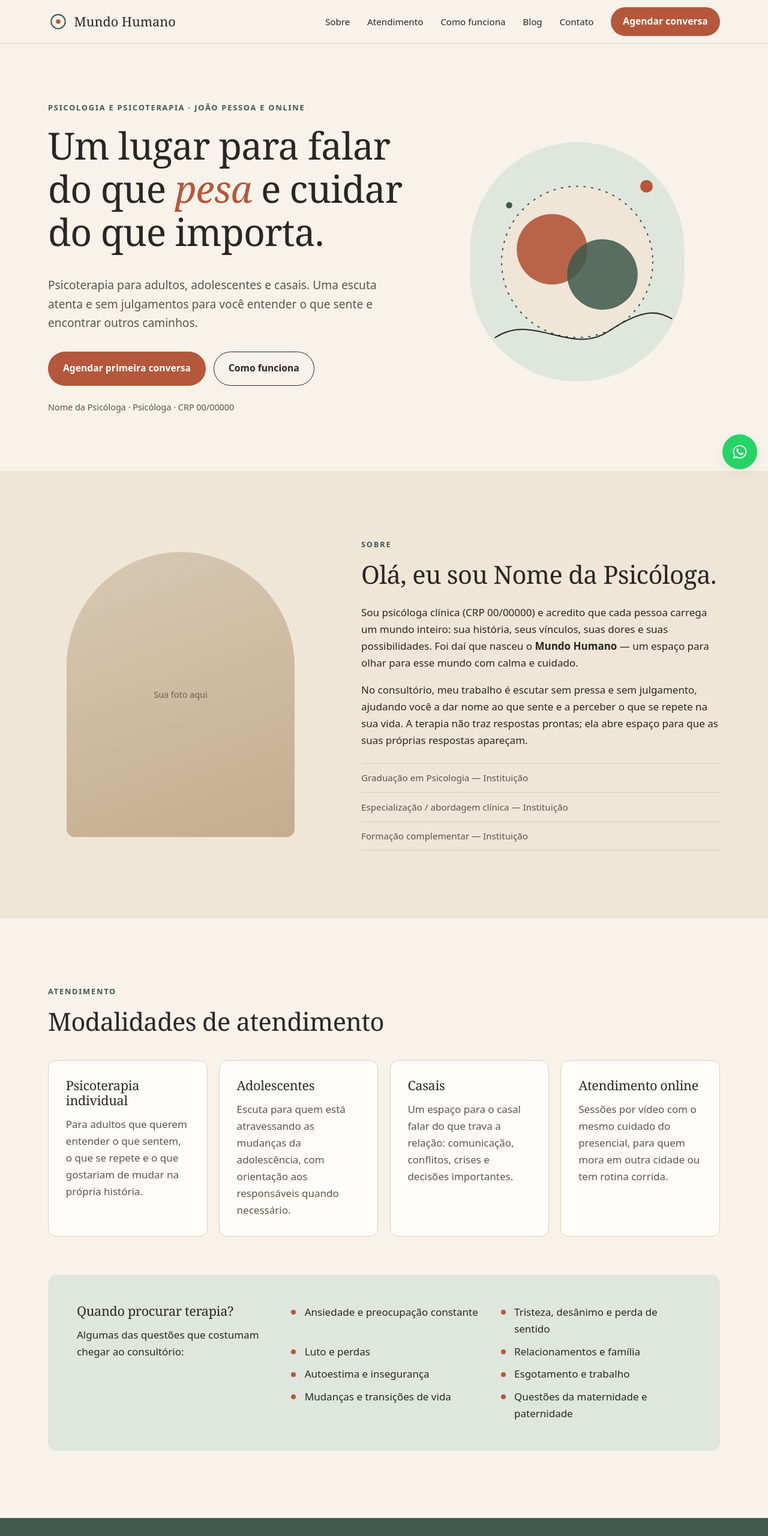
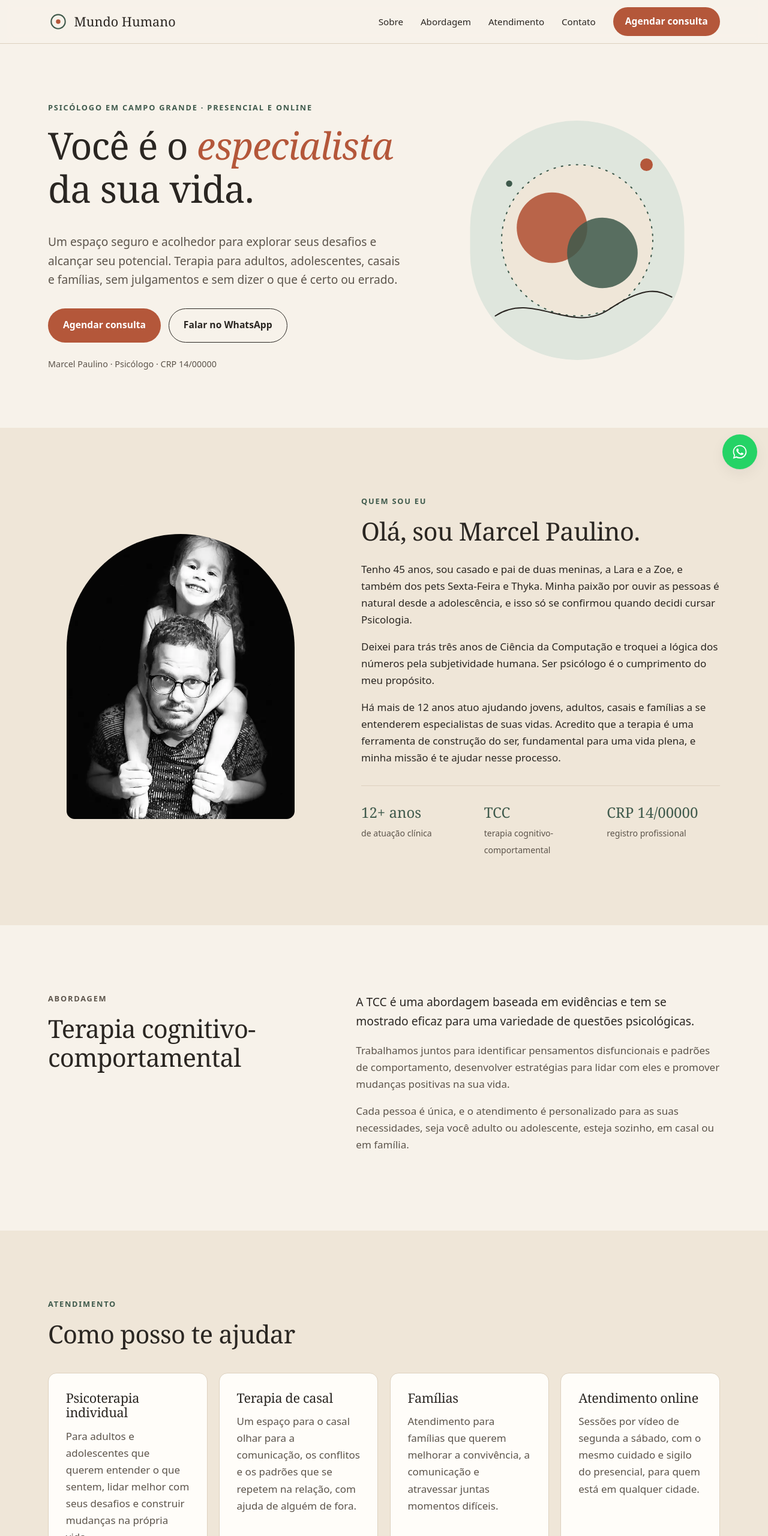
Before and after one commit to namesh21/Mundo-Humano, an Astro site: page / in a window 1280 px wide. Shown: the top 2560 px of the page at 60% size. Built offline with nearby package versions, Linux system fonts and the light colour scheme; Astro itself is replaced by a stand-in of ours.

Commit message:
Migra conteúdo do mundohumano.com.br (Marcel Paulino, Campo Grande/MS)
Co-Authored-By: Claude Opus 5.5 <noreply@anthropic.com>
Claude-Session: https://claude.ai/code/session_01UsyGh2GTp1CSCXNGEjqiB2

```diff
--- a/src/components/Header.astro
+++ b/src/components/Header.astro
@@ -1,11 +1,13 @@
 ---
-import { SITE, whatsappLink } from '../config';
+import { SITE } from '../config';
+import { getCollection } from 'astro:content';
 
+const temPosts = (await getCollection('blog', ({ data }) => !data.rascunho)).length > 0;
 const links = [
   { href: '/#sobre', label: 'Sobre' },
+  { href: '/#abordagem', label: 'Abordagem' },
   { href: '/#atendimento', label: 'Atendimento' },
-  { href: '/#como-funciona', label: 'Como funciona' },
-  { href: '/blog/', label: 'Blog' },
+  ...(temPosts ? [{ href: '/blog/', label: 'Blog' }] : []),
   { href: '/#contato', label: 'Contato' },
 ];
 ---
@@ -22,7 +24,7 @@ const links = [
     <nav aria-label="Principal">
       <ul class="nav-desktop">
         {links.map((l) => <li><a href={l.href}>{l.label}</a></li>)}
-        <li><a class="btn btn--primary" href={whatsappLink()} target="_blank" rel="noopener">Agendar conversa</a></li>
+        <li><a class="btn btn--primary" href={SITE.agenda} target="_blank" rel="noopener">Agendar consulta</a></li>
       </ul>
       <details class="menu">
         <summary aria-label="Abrir menu">
@@ -31,7 +33,7 @@ const links = [
         <ul>
           {links.map((l) => <li><a href={l.href}>{l.label}</a></li>)}
           <li class="menu__cta">
-            <a class="btn btn--primary" href={whatsappLink()} target="_blank" rel="noopener">Agendar conversa</a>
+            <a class="btn btn--primary" href={SITE.agenda} target="_blank" rel="noopener">Agendar consulta</a>
           </li>
         </ul>
       </details>
--- a/src/config.ts
+++ b/src/config.ts
@@ -1,22 +1,28 @@
 // Dados centrais do site. Edite aqui e tudo se atualiza (cabeçalho, rodapé, contato, SEO).
 export const SITE = {
   marca: 'Mundo Humano',
-  slogan: 'Psicologia e psicoterapia',
+  slogan: 'Psicólogo em Campo Grande',
   descricao:
-    'Psicoterapia para adultos, adolescentes e casais, presencial e online. Um espaço de escuta cuidadosa para falar do que pesa e entender o que se repete.',
-  profissional: 'Nome da Psicóloga',
-  crp: 'CRP 00/00000',
-  cidade: 'João Pessoa',
-  uf: 'PB',
-  endereco: 'Rua Exemplo, 123 – Sala 45, Bairro',
-  email: 'contato@mundohumano.com.br',
+    'Marcel Paulino, psicólogo em Campo Grande/MS. Terapia cognitivo-comportamental para adultos, adolescentes e casais, presencial no Jardim Bela Vista e online.',
+  profissional: 'Marcel Paulino',
+  // TODO: preencher com o número do CRP (obrigatório pelo Código de Ética do CFP)
+  crp: 'CRP 14/00000',
+  cidade: 'Campo Grande',
+  uf: 'MS',
+  endereco: 'Rua Patagônia, 443B – Sala 3',
+  bairro: 'Jardim Bela Vista',
+  mapa: 'https://maps.app.goo.gl/ABQ4mcwYxtmeH3Lw6',
   // Somente números, com DDI e DDD
-  whatsapp: '5583900000000',
-  instagram: 'https://instagram.com/mundohumano',
-  horario: 'Segunda a sexta, das 8h às 20h',
+  whatsapp: '5567981671304',
+  agenda: 'https://client.tuaagenda.com/c/MarcelPsicologo',
+  horarios: {
+    presencial: 'Terça, quinta, sexta e sábado',
+    online: 'Segunda a sábado',
+    domingo: 'Domingo: consultar disponibilidade',
+  },
 };
 
-export const whatsappLink = (msg = 'Olá! Gostaria de saber mais sobre o atendimento.') =>
+export const whatsappLink = (msg = 'Olá, Marcel! Gostaria de saber mais sobre o atendimento.') =>
   `https://wa.me/${SITE.whatsapp}?text=${encodeURIComponent(msg)}`;
 
 export const telefoneFormatado = () => {
--- a/src/layouts/Base.astro
+++ b/src/layouts/Base.astro
@@ -12,7 +12,9 @@ interface Props {
 }
 
 const { title, description = SITE.descricao, type = 'website' } = Astro.props;
-const fullTitle = title ? `${title} | ${SITE.marca}` : `${SITE.marca} — ${SITE.slogan} em ${SITE.cidade}`;
+const fullTitle = title
+  ? `${title} | ${SITE.marca}`
+  : `${SITE.profissional}, psicólogo em ${SITE.cidade}/${SITE.uf} | ${SITE.marca}`;
 const canonical = new URL(Astro.url.pathname, Astro.site);
 
 const schema = {
@@ -21,11 +23,10 @@ const schema = {
   name: SITE.marca,
   description: SITE.descricao,
   url: Astro.site?.href,
-  email: SITE.email,
   telephone: `+${SITE.whatsapp}`,
   address: {
     '@type': 'PostalAddress',
-    streetAddress: SITE.endereco,
+    streetAddress: `${SITE.endereco}, ${SITE.bairro}`,
     addressLocality: SITE.cidade,
     addressRegion: SITE.uf,
     addressCountry: 'BR',
@@ -33,10 +34,11 @@ const schema = {
   employee: {
     '@type': 'Person',
     name: SITE.profissional,
-    jobTitle: 'Psicóloga',
+    jobTitle: 'Psicólogo',
     identifier: SITE.crp,
   },
-  sameAs: [SITE.instagram],
+  areaServed: SITE.cidade,
+  hasMap: SITE.mapa,
 };
 ---
 <!doctype html>
--- a/src/pages/blog/index.astro
+++ b/src/pages/blog/index.astro
@@ -13,6 +13,7 @@ const posts = (await getCollection('blog', ({ data }) => !data.rascunho)).sort(
       <h1>Textos para pensar com calma</h1>
       <p class="lead">Reflexões sobre saúde emocional, vínculos e o que acontece dentro de uma terapia.</p>
 
+      {posts.length === 0 && <p>Em breve, novos textos por aqui.</p>}
       <ul class="lista">
         {posts.map((post) => (
           <li>
--- a/src/pages/index.astro
+++ b/src/pages/index.astro
@@ -1,7 +1,9 @@
 ---
 import Base from '../layouts/Base.astro';
+import { Image } from 'astro:assets';
 import { SITE, whatsappLink, telefoneFormatado } from '../config';
 import { getCollection } from 'astro:content';
+import foto from '../assets/marcel-paulino.webp';
 
 const posts = (await getCollection('blog', ({ data }) => !data.rascunho))
   .sort((a, b) => b.data.data.valueOf() - a.data.data.valueOf())
@@ -10,43 +12,46 @@ const posts = (await getCollection('blog', ({ data }) => !data.rascunho))
 const atendimentos = [
   {
     titulo: 'Psicoterapia individual',
-    texto: 'Para adultos que querem entender o que sentem, o que se repete e o que gostariam de mudar na própria história.',
+    texto: 'Para adultos e adolescentes que querem entender o que sentem, lidar melhor com seus desafios e construir mudanças na própria vida.',
   },
   {
-    titulo: 'Adolescentes',
-    texto: 'Escuta para quem está atravessando as mudanças da adolescência, com orientação aos responsáveis quando necessário.',
+    titulo: 'Terapia de casal',
+    texto: 'Um espaço para o casal olhar para a comunicação, os conflitos e os padrões que se repetem na relação, com ajuda de alguém de fora.',
   },
   {
-    titulo: 'Casais',
-    texto: 'Um espaço para o casal falar do que trava a relação: comunicação, conflitos, crises e decisões importantes.',
+    titulo: 'Famílias',
+    texto: 'Atendimento para famílias que querem melhorar a convivência, a comunicação e atravessar juntas momentos difíceis.',
   },
   {
     titulo: 'Atendimento online',
-    texto: 'Sessões por vídeo com o mesmo cuidado do presencial, para quem mora em outra cidade ou tem rotina corrida.',
+    texto: 'Sessões por vídeo de segunda a sábado, com o mesmo cuidado e sigilo do presencial, para quem está em qualquer cidade.',
   },
 ];
 
 const temas = [
-  'Ansiedade e preocupação constante',
-  'Tristeza, desânimo e perda de sentido',
-  'Luto e perdas',
-  'Relacionamentos e família',
-  'Autoestima e insegurança',
-  'Esgotamento e trabalho',
-  'Mudanças e transições de vida',
-  'Questões da maternidade e paternidade',
+  'Ansiedade e transtornos de ansiedade',
+  'Depressão e transtornos do humor',
+  'Estresse e gerenciamento de estresse',
+  'Fobias e medos',
+  'Relacionamentos e comunicação',
+  'Autoestima e autoaceitação',
+  'Hábitos e vícios',
 ];
 
 const passos = [
-  { n: '01', titulo: 'Primeiro contato', texto: 'Você manda uma mensagem pelo WhatsApp ou e-mail. Respondo pessoalmente para tirar dúvidas e combinar um horário.' },
-  { n: '02', titulo: 'Sessão inicial', texto: 'Uma conversa para entender o que te traz, explicar como trabalho e ver se faz sentido seguirmos juntos.' },
-  { n: '03', titulo: 'Acompanhamento', texto: 'Sessões semanais de cerca de 50 minutos, presenciais ou online, no ritmo que o processo pede.' },
+  { n: '01', titulo: 'Escolha um horário', texto: 'Pela agenda online você vê os horários disponíveis, os valores e já agenda a sua sessão. Se preferir, chame no WhatsApp.' },
+  { n: '02', titulo: 'Primeira sessão', texto: 'Uma conversa para entender o que te traz, explicar como a terapia funciona e definirmos juntos os objetivos do processo.' },
+  { n: '03', titulo: 'Acompanhamento', texto: 'Sessões presenciais em Campo Grande ou online, no ritmo que o processo pede, com revisão constante dos objetivos.' },
 ];
 
 const faq = [
   {
+    p: 'Como faço para agendar?',
+    r: 'Pela agenda online você vê os horários livres, os valores e agenda direto, sem precisar esperar resposta. Se tiver dúvidas antes, é só chamar no WhatsApp.',
+  },
+  {
     p: 'Preciso estar em crise para começar a terapia?',
-    r: 'Não. Muita gente procura terapia para se conhecer melhor, atravessar uma fase de mudança ou entender padrões que se repetem. Não é preciso ter um motivo "grande o suficiente".',
+    r: 'Não. Muita gente procura terapia para se conhecer melhor, atravessar uma fase de mudança ou entender padrões que se repetem. Você é o especialista da sua vida, e a terapia é uma ferramenta para construir esse caminho.',
   },
   {
     p: 'A terapia online funciona?',
@@ -54,15 +59,11 @@ const faq = [
   },
   {
     p: 'O que eu falar fica entre nós?',
-    r: 'Sim. O sigilo é um dever ético da psicologia, previsto no Código de Ética Profissional. As exceções são raras e previstas em lei, e são sempre conversadas com você.',
+    r: 'Sim. O sigilo é um dever ético do psicólogo, previsto no Código de Ética Profissional. As exceções são raras, previstas em lei, e sempre conversadas com você.',
   },
   {
     p: 'Quanto tempo dura o tratamento?',
-    r: 'Depende de cada pessoa e do que a trouxe. Não existe um número fixo de sessões; vamos avaliando juntos como o processo está caminhando.',
-  },
-  {
-    p: 'Vocês atendem por plano de saúde?',
-    r: 'O atendimento é particular. Emito recibo para que você possa solicitar reembolso ao seu plano, conforme as regras do seu contrato.',
+    r: 'A terapia cognitivo-comportamental costuma trabalhar com objetivos definidos em conjunto, mas a duração varia de pessoa para pessoa. Vamos avaliando juntos como o processo está caminhando.',
   },
 ];
 ---
@@ -71,19 +72,18 @@ const faq = [
   <section class="hero">
     <div class="wrap hero__grid">
       <div>
-        <p class="eyebrow">{SITE.slogan} · {SITE.cidade} e online</p>
-        <h1>Um lugar para falar do que <em>pesa</em> e cuidar do que importa.</h1>
+        <p class="eyebrow">{SITE.slogan} · presencial e online</p>
+        <h1>Você é o <em>especialista</em> da sua vida.</h1>
         <p class="lead">
-          Psicoterapia para adultos, adolescentes e casais. Uma escuta atenta e sem julgamentos
-          para você entender o que sente e encontrar outros caminhos.
+          Um espaço seguro e acolhedor para explorar seus desafios e alcançar seu potencial.
+          Terapia para adultos, adolescentes, casais e famílias, sem julgamentos e sem dizer o
+          que é certo ou errado.
         </p>
         <div class="hero__ctas">
-          <a class="btn btn--primary" href={whatsappLink('Olá! Gostaria de agendar uma primeira conversa.')} target="_blank" rel="noopener">
-            Agendar primeira conversa
-          </a>
-          <a class="btn btn--ghost" href="#como-funciona">Como funciona</a>
+          <a class="btn btn--primary" href={SITE.agenda} target="_blank" rel="noopener">Agendar consulta</a>
+          <a class="btn btn--ghost" href={whatsappLink()} target="_blank" rel="noopener">Falar no WhatsApp</a>
         </div>
-        <p class="hero__meta">{SITE.profissional} · Psicóloga · {SITE.crp}</p>
+        <p class="hero__meta">{SITE.profissional} · Psicólogo · {SITE.crp}</p>
       </div>
 
       <div class="hero__art" aria-hidden="true">
@@ -104,36 +104,68 @@ const faq = [
   <!-- SOBRE -->
   <section id="sobre" class="section section--alt">
     <div class="wrap sobre">
-      <div class="sobre__foto" role="img" aria-label="Espaço para a foto da psicóloga">
-        <span>Sua foto aqui</span>
-      </div>
+      <Image
+        src={foto}
+        alt="Marcel Paulino, psicólogo em Campo Grande"
+        class="sobre__foto"
+        widths={[380, 640]}
+        sizes="(min-width: 900px) 380px, 90vw"
+      />
       <div>
-        <p class="eyebrow">Sobre</p>
-        <h2>Olá, eu sou {SITE.profissional}.</h2>
+        <p class="eyebrow">Quem sou eu</p>
+        <h2>Olá, sou {SITE.profissional}.</h2>
         <p>
-          Sou psicóloga clínica ({SITE.crp}) e acredito que cada pessoa carrega um mundo inteiro:
-          sua história, seus vínculos, suas dores e suas possibilidades. Foi daí que nasceu o{' '}
-          <strong>{SITE.marca}</strong> — um espaço para olhar para esse mundo com calma e cuidado.
+          Tenho 45 anos, sou casado e pai de duas meninas, a Lara e a Zoe, e também dos pets
+          Sexta-Feira e Thyka. Minha paixão por ouvir as pessoas é natural desde a adolescência,
+          e isso só se confirmou quando decidi cursar Psicologia.
         </p>
         <p>
-          No consultório, meu trabalho é escutar sem pressa e sem julgamento, ajudando você a dar
-          nome ao que sente e a perceber o que se repete na sua vida. A terapia não traz respostas
-          prontas; ela abre espaço para que as suas próprias respostas apareçam.
+          Deixei para trás três anos de Ciência da Computação e troquei a lógica dos números pela
+          subjetividade humana. Ser psicólogo é o cumprimento do meu propósito.
         </p>
-        <ul class="formacao">
-          <li>Graduação em Psicologia — Instituição</li>
-          <li>Especialização / abordagem clínica — Instituição</li>
-          <li>Formação complementar — Instituição</li>
+        <p>
+          Há mais de 12 anos atuo ajudando jovens, adultos, casais e famílias a se entenderem
+          especialistas de suas vidas. Acredito que a terapia é uma ferramenta de construção do
+          ser, fundamental para uma vida plena, e minha missão é te ajudar nesse processo.
+        </p>
+        <ul class="destaques">
+          <li><strong>12+ anos</strong><span>de atuação clínica</span></li>
+          <li><strong>TCC</strong><span>terapia cognitivo-comportamental</span></li>
+          <li><strong>{SITE.crp}</strong><span>registro profissional</span></li>
         </ul>
       </div>
     </div>
   </section>
 
+  <!-- ABORDAGEM -->
+  <section id="abordagem" class="section">
+    <div class="wrap abordagem">
+      <div>
+        <p class="eyebrow">Abordagem</p>
+        <h2>Terapia cognitivo-comportamental</h2>
+      </div>
+      <div>
+        <p class="lead">
+          A TCC é uma abordagem baseada em evidências e tem se mostrado eficaz para uma variedade
+          de questões psicológicas.
+        </p>
+        <p>
+          Trabalhamos juntos para identificar pensamentos disfuncionais e padrões de comportamento,
+          desenvolver estratégias para lidar com eles e promover mudanças positivas na sua vida.
+        </p>
+        <p>
+          Cada pessoa é única, e o atendimento é personalizado para as suas necessidades, seja
+          você adulto ou adolescente, esteja sozinho, em casal ou em família.
+        </p>
+      </div>
+    </div>
+  </section>
+
   <!-- ATENDIMENTO -->
-  <section id="atendimento" class="section">
+  <section id="atendimento" class="section section--alt">
     <div class="wrap">
       <p class="eyebrow">Atendimento</p>
-      <h2 class="title-max">Modalidades de atendimento</h2>
+      <h2 class="title-max">Como posso te ajudar</h2>
       <div class="cards">
         {atendimentos.map((a) => (
           <article class="card">
@@ -145,12 +177,20 @@ const faq = [
 
       <div class="temas">
         <div>
-          <h3>Quando procurar terapia?</h3>
-          <p>Algumas das questões que costumam chegar ao consultório:</p>
+          <h3>Desafios que trabalho no consultório</h3>
+          <p>Meu atendimento abrange uma ampla gama de questões emocionais e comportamentais, entre elas:</p>
         </div>
         <ul>
           {temas.map((t) => <li>{t}</li>)}
         </ul>
+      </div>
+
+      <div class="inclusivo">
+        <h3>Atendimento inclusivo, sem distinção</h3>
+        <p>
+          Acredito na importância de um atendimento inclusivo e respeitoso. Atendo todas as pessoas,
+          independentemente de identidade de gênero, orientação sexual, idade ou história de vida.
+        </p>
       </div>
     </div>
   </section>
@@ -159,7 +199,7 @@ const faq = [
   <section id="como-funciona" class="section section--green">
     <div class="wrap">
       <p class="eyebrow">Como funciona</p>
-      <h2 class="title-max">Começar é mais simples do que parece.</h2>
+      <h2 class="title-max">Dar o primeiro passo é mais simples do que parece.</h2>
       <ol class="passos">
         {passos.map((s) => (
           <li>
@@ -169,6 +209,7 @@ const faq = [
           </li>
         ))}
       </ol>
+      <a class="btn btn--light" href={SITE.agenda} target="_blank" rel="noopener">Ver horários e valores</a>
     </div>
   </section>
 
@@ -221,20 +262,31 @@ const faq = [
     <div class="wrap contato">
       <div>
         <p class="eyebrow">Contato</p>
-        <h2>Vamos conversar?</h2>
+        <h2>Seja qual for a sua jornada, estou aqui para apoiar.</h2>
         <p class="lead">
-          Mande uma mensagem para tirar dúvidas ou agendar sua primeira sessão. Respondo
-          pessoalmente, normalmente no mesmo dia.
+          Agende sua consulta e dê o primeiro passo em direção a uma vida mais plena e equilibrada.
         </p>
-        <a class="btn btn--primary" href={whatsappLink('Olá! Gostaria de agendar uma primeira conversa.')} target="_blank" rel="noopener">
-          Chamar no WhatsApp
-        </a>
+        <div class="hero__ctas">
+          <a class="btn btn--primary" href={SITE.agenda} target="_blank" rel="noopener">Agendar consulta</a>
+          <a class="btn btn--ghost" href={whatsappLink()} target="_blank" rel="noopener">WhatsApp</a>
+        </div>
       </div>
       <dl class="contato__info">
-        <div><dt>WhatsApp</dt><dd><a href={whatsappLink()} target="_blank" rel="noopener">{telefoneFormatado()}</a></dd></div>
-        <div><dt>E-mail</dt><dd><a href={`mailto:${SITE.email}`}>{SITE.email}</a></dd></div>
-        <div><dt>Consultório</dt><dd>{SITE.endereco}<br />{SITE.cidade}/{SITE.uf}</dd></div>
-        <div><dt>Horários</dt><dd>{SITE.horario}</dd></div>
+        <div><dt>WhatsApp / Telefone</dt><dd><a href={whatsappLink()} target="_blank" rel="noopener">{telefoneFormatado()}</a></dd></div>
+        <div>
+          <dt>Consultório</dt>
+          <dd>
+            <a href={SITE.mapa} target="_blank" rel="noopener">{SITE.endereco}<br />{SITE.bairro} · {SITE.cidade}/{SITE.uf}</a>
+          </dd>
+        </div>
+        <div>
+          <dt>Horários</dt>
+          <dd>
+            Presencial: {SITE.horarios.presencial}<br />
+            Online: {SITE.horarios.online}<br />
+            {SITE.horarios.domingo}
+          </dd>
+        </div>
       </dl>
     </div>
   </section>
@@ -250,15 +302,24 @@ const faq = [
   @media (min-width: 900px) { .hero__grid { grid-template-columns: 1.25fr 1fr; } }
 
   .sobre { display: grid; gap: 3rem; align-items: center; }
-  .sobre__foto {
-    aspect-ratio: 4 / 5; border-radius: 200px 200px var(--radius) var(--radius);
-    background: linear-gradient(160deg, #d8c9b3, #c4ad8f);
-    display: grid; place-items: center; color: #6e5f4d; font-size: 0.9rem;
-    max-width: 380px; width: 100%; margin-inline: auto;
+  .sobre :global(.sobre__foto) {
+    width: 100%; max-width: 380px; height: auto; margin-inline: auto;
+    border-radius: 200px 200px var(--radius) var(--radius);
+    object-fit: cover; aspect-ratio: 4 / 5;
   }
-  .formacao { list-style: none; padding: 0; margin: 1.5rem 0 0; border-top: 1px solid var(--line); }
-  .formacao li { padding: 0.7rem 0; border-bottom: 1px solid var(--line); font-size: 0.95rem; color: var(--ink-soft); }
+  .destaques {
+    list-style: none; padding: 0; margin: 2rem 0 0; display: grid; gap: 1rem;
+    grid-template-columns: repeat(auto-fit, minmax(140px, 1fr));
+    border-top: 1px solid var(--line); padding-top: 1.5rem;
+  }
+  .destaques strong { display: block; font-family: var(--serif); font-size: 1.5rem; font-weight: 500; color: var(--green); }
+  .destaques span { font-size: 0.88rem; color: var(--ink-soft); }
   @media (min-width: 900px) { .sobre { grid-template-columns: 0.85fr 1.15fr; gap: 5rem; } }
+
+  .abordagem { display: grid; gap: 1.5rem; }
+  .abordagem .lead { color: var(--ink); margin-bottom: 1.2rem; }
+  .abordagem p { color: var(--ink-soft); }
+  @media (min-width: 900px) { .abordagem { grid-template-columns: 1fr 1.4fr; gap: 5rem; } }
 
   .title-max { max-width: 30ch; }
   .cards { display: grid; gap: 1.2rem; margin-top: 2.5rem; }
@@ -275,7 +336,7 @@ const faq = [
     display: grid; gap: 1.5rem; margin-top: 4rem; padding: 2.2rem;
     border-radius: var(--radius); background: var(--green-soft);
   }
-  .temas ul { list-style: none; margin: 0; padding: 0; display: grid; gap: 0.6rem 2rem; }
+  .temas ul { list-style: none; margin: 0; padding: 0; display: grid; gap: 0.6rem 2rem; align-content: start; }
   .temas li { padding-left: 1.4rem; position: relative; }
   .temas li::before {
     content: ''; position: absolute; left: 0; top: 0.62em;
@@ -286,12 +347,17 @@ const faq = [
     .temas ul { grid-template-columns: 1fr 1fr; }
   }
 
+  .inclusivo { margin-top: 1.2rem; padding: 2rem 2.2rem; border-radius: var(--radius); border: 1px solid var(--line); background: var(--surface); }
+  .inclusivo p { margin: 0; color: var(--ink-soft); max-width: 60rem; }
+
   .section--green { background: var(--green); color: #eef1ec; }
   .section--green .eyebrow { color: #f0b9a4; }
-  .passos { list-style: none; padding: 0; margin: 2.5rem 0 0; display: grid; gap: 2.5rem; counter-reset: none; }
+  .passos { list-style: none; padding: 0; margin: 2.5rem 0 2.5rem; display: grid; gap: 2.5rem; }
   .passos li { border-top: 1px solid rgb(255 255 255 / 0.25); padding-top: 1.5rem; }
   .passos__n { font-family: var(--serif); font-size: 2.6rem; color: #f0b9a4; line-height: 1; display: block; margin-bottom: 1rem; }
   .passos p { color: #d4dcd5; margin: 0; }
+  .btn--light { background: var(--bg); color: var(--green); }
+  .btn--light:hover { background: #fff; color: var(--green); }
   @media (min-width: 800px) { .passos { grid-template-columns: repeat(3, 1fr); gap: 3rem; } }
 
   .faq { display: grid; gap: 2rem; }
@@ -322,7 +388,7 @@ const faq = [
   @media (min-width: 800px) { .posts { grid-template-columns: repeat(3, 1fr); } }
 
   .contato { display: grid; gap: 3rem; }
-  .contato .lead { margin-bottom: 1.8rem; }
+  .contato .hero__ctas { margin-bottom: 0; }
   .contato__info { margin: 0; display: grid; gap: 1.4rem; background: var(--surface); border: 1px solid var(--line); border-radius: var(--radius); padding: 2rem; }
   .contato__info dt { font-size: 0.8rem; text-transform: uppercase; letter-spacing: 0.12em; color: var(--green); font-weight: 600; }
   .contato__info dd { margin: 0.2rem 0 0; }
```
Also changed, not shown: src/components/Footer.astro (+7 -5 lines), src/content/blog/primeira-sessao.md (+1 -0 lines), src/content/blog/quando-procurar-terapia.md (+1 -0 lines), README.md, src/assets/marcel-paulino.webp (added).
